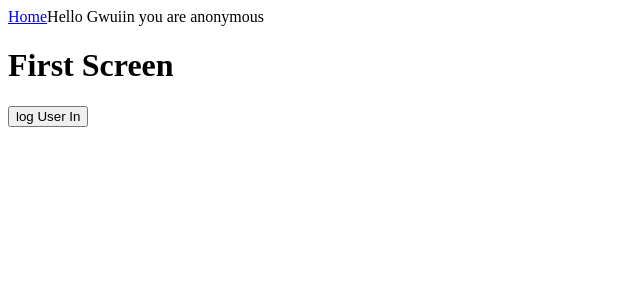
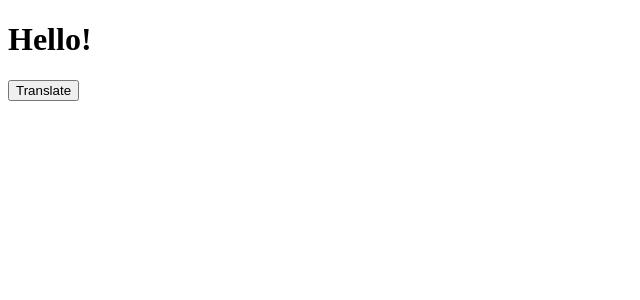
Before and after one commit to gwuiinKim/use-context, a React (Create React App) app: page / in a window 1280 px wide. Shown: the top 300 px of the page, without its empty margins (0-640 px from the left). Built offline with nearby package versions, Linux system fonts and the light colour scheme.

Commit message:
hypertranslate part one

```diff
--- a/src/App.js
+++ b/src/App.js
@@ -1,12 +1,13 @@
 import React from "react";
-import UserContextProvider from "./context";
 import Screen from "./Screen";
+import Lang from "./context";
+import translations from "./translations";
 
 function App() {
   return (
-    <UserContextProvider>
+    <Lang defaultLang="en" translations={translations}>
       <Screen />
-    </UserContextProvider>
+    </Lang>
   );
 }
 
--- a/src/Screen.js
+++ b/src/Screen.js
@@ -1,16 +1,13 @@
 import React from "react";
-import Header from "./Header";
-import { useFns } from "./context";
+import { useSetLang, useT } from "./context";
 
-const Screen = () => {
-  const { logUserIn } = useFns();
+export default () => {
+  const setLang = useSetLang();
+  const t = useT();
   return (
-    <div>
-      <Header />
-      <h1>First Screen</h1>
-      <button onClick={logUserIn}>log User In</button>
-    </div>
+    <>
+      <h1>{t("Hello!")}</h1>
+      <button onClick={() => setLang("es")}>Translate</button>
+    </>
   );
 };
-
-export default Screen;
--- a/src/context.js
+++ b/src/context.js
@@ -1,37 +1,34 @@
-import React, { useState, useContext } from "react";
+import React, { useState, useContext, createContext } from "react";
 
-const UserContext = React.createContext();
+const LangContext = createContext();
 
-const UserContextProvider = ({ children }) => {
-  const [user, setUser] = useState({
-    name: "Gwuiin",
-    isLoggedIn: false
-  });
-  const logUserIn = () =>
-    setUser({
-      ...user,
-      isLoggedIn: true
-    });
+const Lang = ({ defaultLang, children, translations }) => {
+  const [lang, setLang] = useState(defaultLang);
+  const hyperTranslate = text => {
+    if (lang === defaultLang) {
+      return text;
+    }
+  };
   return (
-    <UserContext.Provider
+    <LangContext.Provider
       value={{
-        user,
-        fn: { logUserIn }
+        setLang,
+        t: hyperTranslate
       }}
     >
       {children}
-    </UserContext.Provider>
+    </LangContext.Provider>
   );
 };
 
-export const useUser = () => {
-  const { user } = useContext(UserContext);
-  return user;
+export const useSetLang = () => {
+  const { setLang } = useContext(LangContext);
+  return setLang;
 };
 
-export const useFns = () => {
-  const { fn } = useContext(UserContext);
-  return fn;
+export const useT = () => {
+  const { t } = useContext(LangContext);
+  return t;
 };
 
-export default UserContextProvider;
+export default Lang;
--- /dev/null
+++ b/src/translations.js
@@ -0,0 +1,8 @@
+const translations = {
+  es: {
+    "Hello!": "Hola!",
+    Translate: "Traducir"
+  }
+};
+
+export default translations;
```
